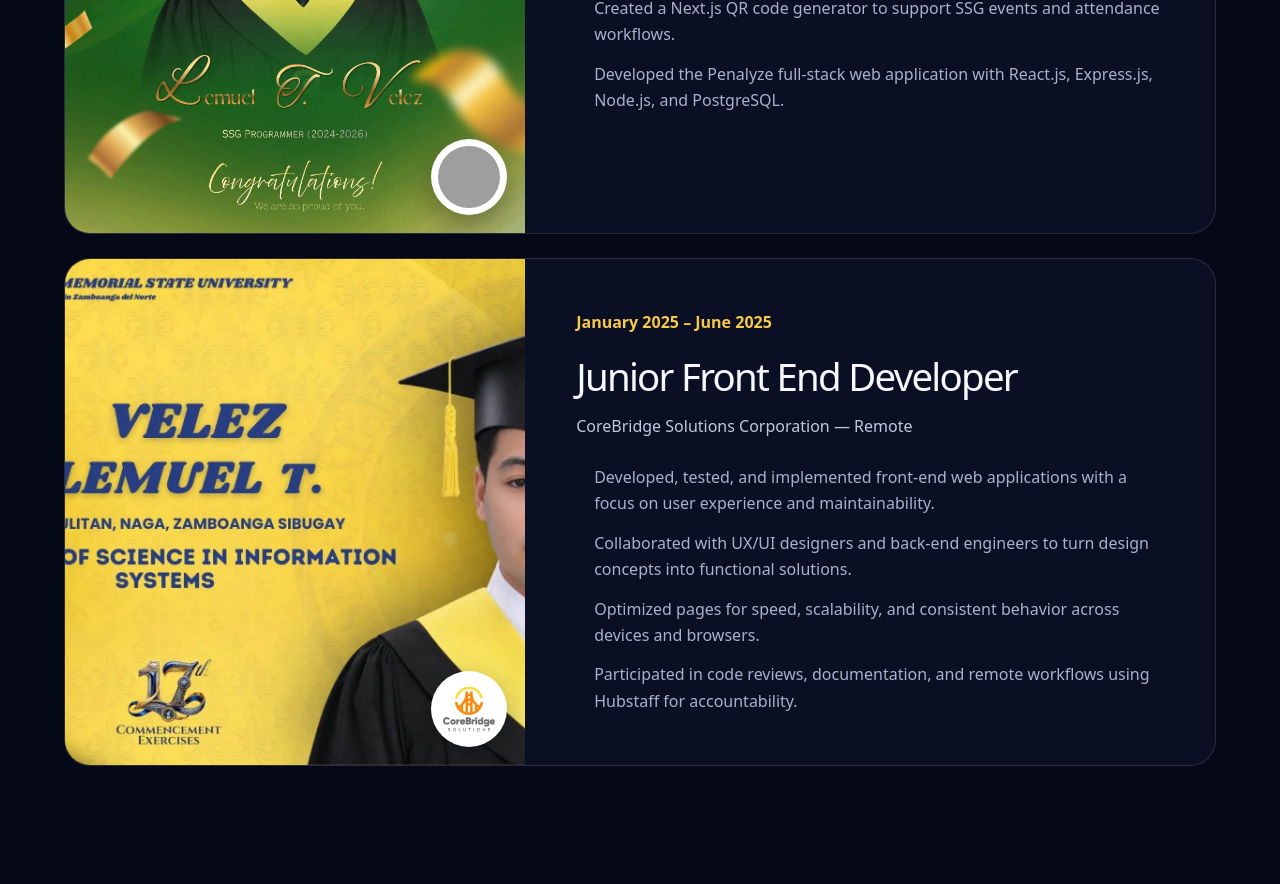
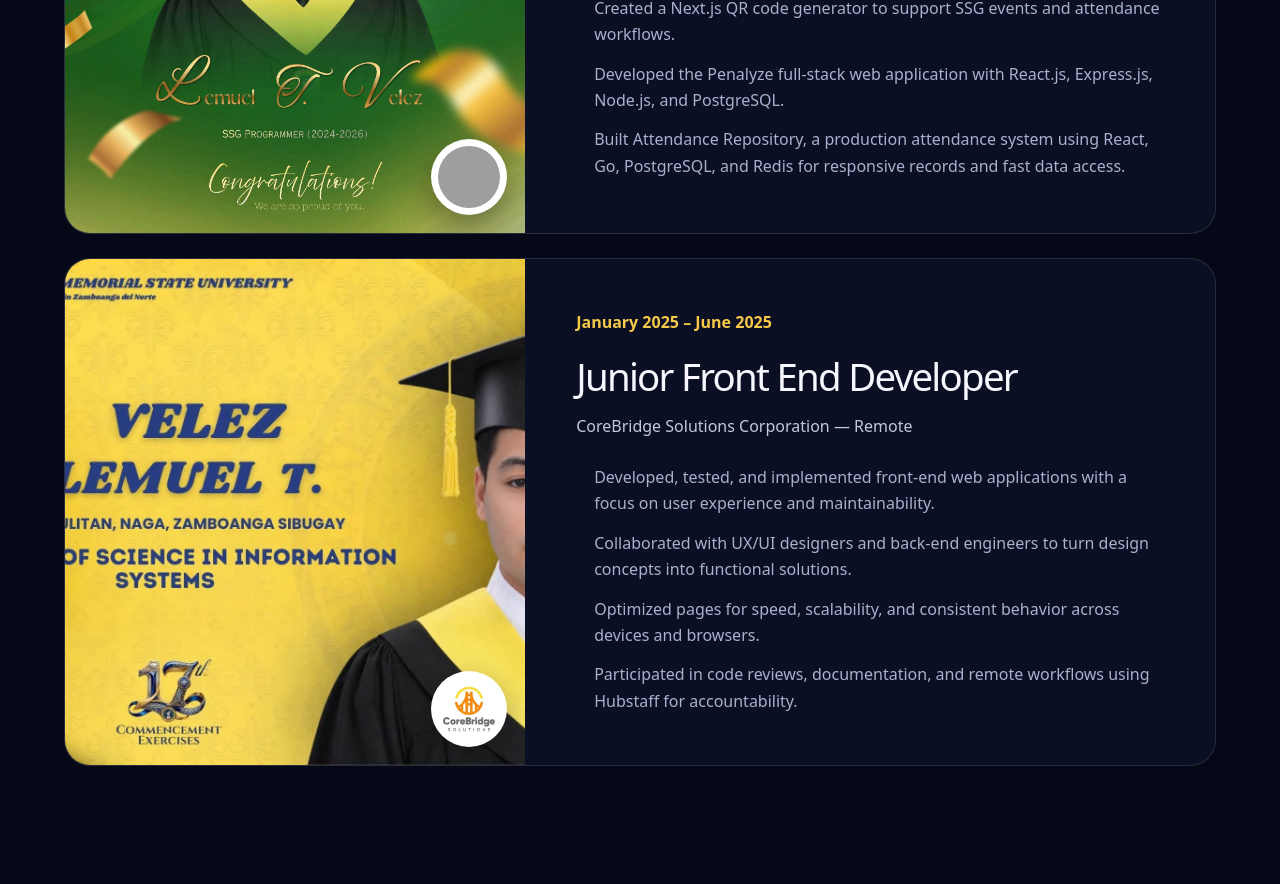
Before and after one commit to LemuelVelez/Lemuel, a React (Vite) app: page / in a window 1280 px wide. Shown: the part 4780-5664 px from the top of the page. Built offline with nearby package versions, Linux system fonts and the light colour scheme; grey boxes are pictures that could not be loaded; a web font is replaced by a local one.

Commit message:
feat: add Attendance Repository to SSG experience

```diff
--- a/src/constants/index.js
+++ b/src/constants/index.js
@@ -95,6 +95,7 @@ const expCards = [
       "Built a QR code-based attendance scanner using Expo, React Native, and WatermelonDB.",
       "Created a Next.js QR code generator to support SSG events and attendance workflows.",
       "Developed the Penalyze full-stack web application with React.js, Express.js, Node.js, and PostgreSQL.",
+      "Built Attendance Repository, a production attendance system using React, Go, PostgreSQL, and Redis for responsive records and fast data access.",
     ],
   },
   {
```
